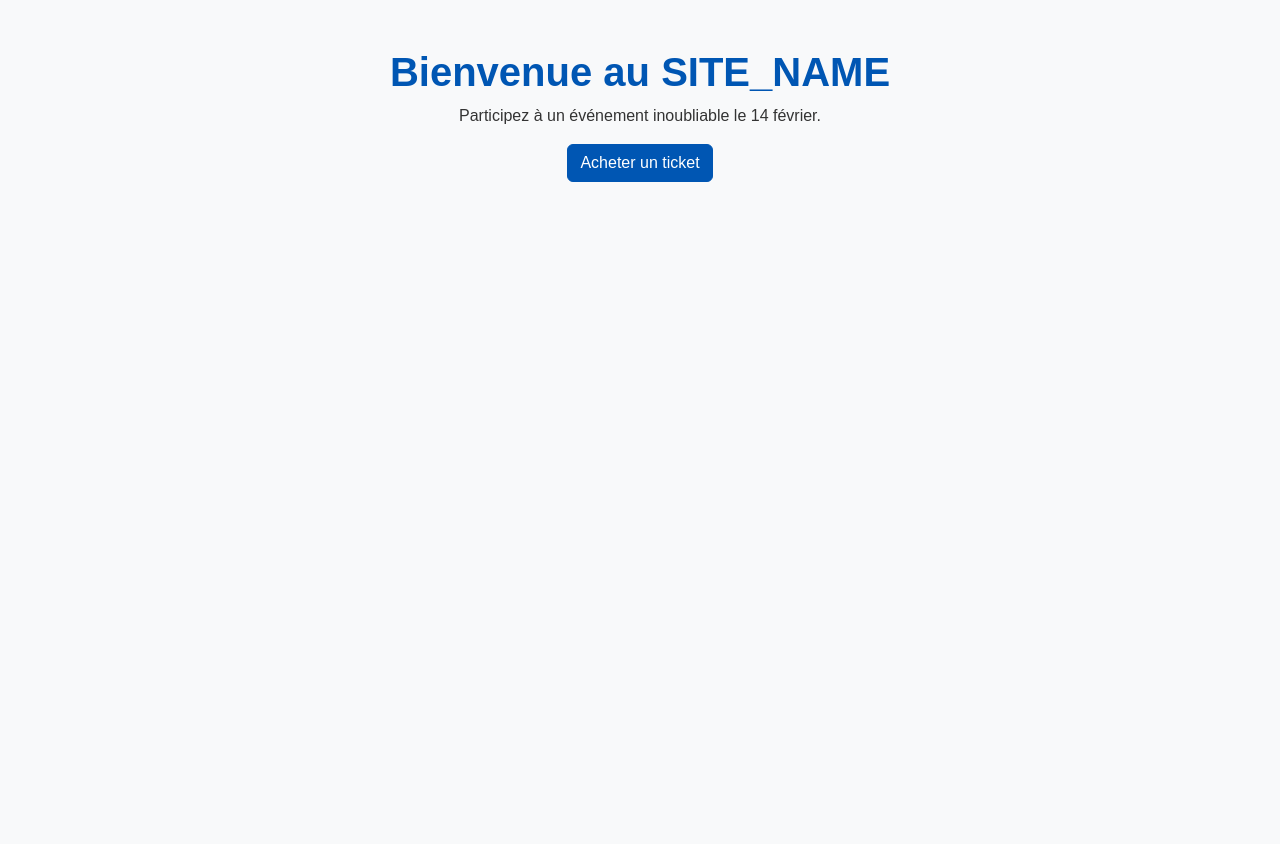
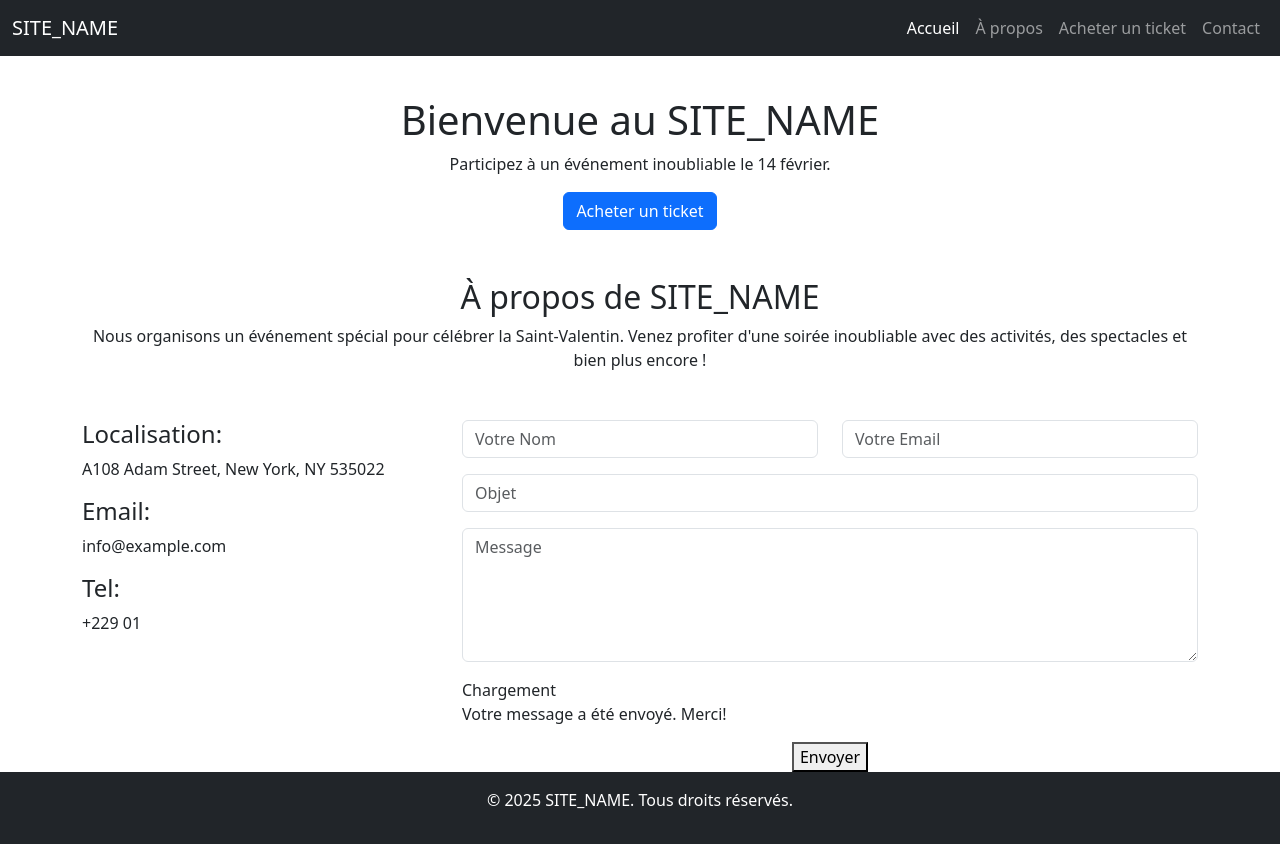
Before and after one commit to aurette2/galaBCU.github.io, a PHP site: page / in a window 1280 px wide. Before the commit the page ends 182 px from the top, so only its background shows below. Run offline with PHP 8.4, Linux system fonts and the light colour scheme; some libraries are stand-ins or nearby versions.

Commit message:
mise à jour

```diff
--- a/confirm.php
+++ b/confirm.php
@@ -5,6 +5,7 @@
     <meta name="viewport" content="width=device-width, initial-scale=1.0">
     <title>Confirmation - Gala</title>
     <link rel="stylesheet" href="assets/css/bootstrap.min.css">
+    <link rel="stylesheet" href="assets/css/style.css">
 </head>
 <body>
 <div class="container text-center mt-5">
@@ -12,5 +13,7 @@
     <p>Un email de confirmation vous a été envoyé.</p>
     <a href="index.php" class="btn btn-secondary">Retour à l'accueil</a>
 </div>
+<script src="assets/js/bootstrap.min.js"></script> <!-- Bootstrap JS local -->
+<script src="assets/js/script.js"></script>
 </body>
 </html>
--- a/db.php
+++ b/db.php
@@ -3,11 +3,12 @@
 $host = 'localhost'; // Nom du serveur
 $dbname = 'gala_tickets'; // Nom de la base de données
 $username = 'root'; // Nom d'utilisateur MySQL
-$password = ''; // Mot de passe MySQL
+$password = ""; // Mot de passe MySQL
 
 try {
     $pdo = new PDO("mysql:host=$host;dbname=$dbname", $username, $password);
     $pdo->setAttribute(PDO::ATTR_ERRMODE, PDO::ERRMODE_EXCEPTION); // Activation des erreurs PDO
+    echo "Connexion réussie à la base de données."; // Message de confirmation
 } catch (PDOException $e) {
     die("Erreur de connexion : " . $e->getMessage()); // Gestion des erreurs
 }
--- a/index.php
+++ b/index.php
@@ -1,18 +1,122 @@
 <?php include 'config.php'; ?>
 <!DOCTYPE html>
 <html lang="fr">
+
 <head>
     <meta charset="UTF-8">
     <meta name="viewport" content="width=device-width, initial-scale=1.0">
     <title>Accueil - <?= SITE_NAME ?></title>
     <link rel="stylesheet" href="assets/css/bootstrap.min.css">
-    <link rel="stylesheet" href="style.css">
+    <link rel="stylesheet" href="assets/css/style.css">
 </head>
+
 <body>
-<div class="container text-center mt-5">
-    <h1>Bienvenue au <?= SITE_NAME ?></h1>
-    <p>Participez à un événement inoubliable le 14 février.</p>
-    <a href="buy.php" class="btn btn-primary">Acheter un ticket</a>
-</div>
+    <!-- Navbar -->
+    <nav class="navbar navbar-expand-lg navbar-dark bg-dark fixed-top">
+        <div class="container-fluid">
+            <a class="navbar-brand" href="#"><?= SITE_NAME ?></a>
+            <button class="navbar-toggler" type="button" data-bs-toggle="collapse" data-bs-target="#navbarNav" aria-controls="navbarNav" aria-expanded="false" aria-label="Toggle navigation">
+                <span class="navbar-toggler-icon"></span>
+            </button>
+            <div class="collapse navbar-collapse" id="navbarNav">
+                <ul class="navbar-nav ms-auto">
+                    <li class="nav-item">
+                        <a class="nav-link active" aria-current="page" href="index.php">Accueil</a>
+                    </li>
+                    <li class="nav-item">
+                        <a class="nav-link" href="#about">À propos</a>
+                    </li>
+                    <li class="nav-item">
+                        <a class="nav-link" href="buy.php">Acheter un ticket</a>
+                    </li>
+                    <li class="nav-item">
+                        <a class="nav-link" href="#contact">Contact</a>
+                    </li>
+                </ul>
+            </div>
+        </div>
+    </nav>
+
+    <!-- Section Accueil -->
+    <div class="container text-center mt-5 pt-5">
+        <h1>Bienvenue au <?= SITE_NAME ?></h1>
+        <p>Participez à un événement inoubliable le 14 février.</p>
+        <a href="buy.php" class="btn btn-primary">Acheter un ticket</a>
+    </div>
+
+    <!-- Section À propos -->
+    <div id="about" class="container mt-5">
+        <h2 class="text-center">À propos de <?= SITE_NAME ?></h2>
+        <p class="text-center">Nous organisons un événement spécial pour célébrer la Saint-Valentin. Venez profiter d'une soirée inoubliable avec des activités, des spectacles et bien plus encore !</p>
+    </div>
+
+    <!-- Section Contact -->
+    <section id="contact" class="contact">
+      <div class="container" data-aos="fade-up">
+
+        <div class="row mt-5">
+
+          <div class="col-lg-4">
+            <div class="info">
+              <div class="address">
+                <i class="bi bi-geo-alt"></i>
+                <h4>Localisation:</h4>
+                <p>A108 Adam Street, New York, NY 535022</p>
+              </div>
+
+              <div class="email">
+                <i class="bi bi-envelope"></i>
+                <h4>Email:</h4>
+                <p>info@example.com</p>
+              </div>
+
+              <div class="phone">
+                <i class="bi bi-phone"></i>
+                <h4>Tel:</h4>
+                <p>+229 01</p>
+              </div>
+
+            </div>
+
+          </div>
+
+          <div class="col-lg-8 mt-5 mt-lg-0">
+
+            <form action="forms/contact.php" method="post" role="form" class="php-email-form">
+              <div class="row">
+                <div class="col-md-6 form-group">
+                  <input type="text" name="name" class="form-control" id="name" placeholder="Votre Nom" required>
+                </div>
+                <div class="col-md-6 form-group mt-3 mt-md-0">
+                  <input type="email" class="form-control" name="email" id="email" placeholder="Votre Email" required>
+                </div>
+              </div>
+              <div class="form-group mt-3">
+                <input type="text" class="form-control" name="subject" id="subject" placeholder="Objet" required>
+              </div>
+              <div class="form-group mt-3">
+                <textarea class="form-control" name="message" rows="5" placeholder="Message" required></textarea>
+              </div>
+              <div class="my-3">
+                <div class="loading">Chargement</div>
+                <div class="error-message"></div>
+                <div class="sent-message">Votre message a été envoyé. Merci!</div>
+              </div>
+              <div class="text-center"><button type="submit">Envoyer</button></div>
+            </form>
+
+          </div>
+
+        </div>
+
+      </div>
+    </section><!-- End Contact Section -->
+    <!-- Footer -->
+    <footer class="bg-dark text-white text-center py-3">
+        <p>&copy; <?= date('Y') ?> <?= SITE_NAME ?>. Tous droits réservés.</p>
+    </footer>
+
+    <script src="assets/js/bootstrap.bundle.min.js"></script>
 </body>
+
 </html>
```
Also changed, not shown: buy.php (+24 -4 lines).
